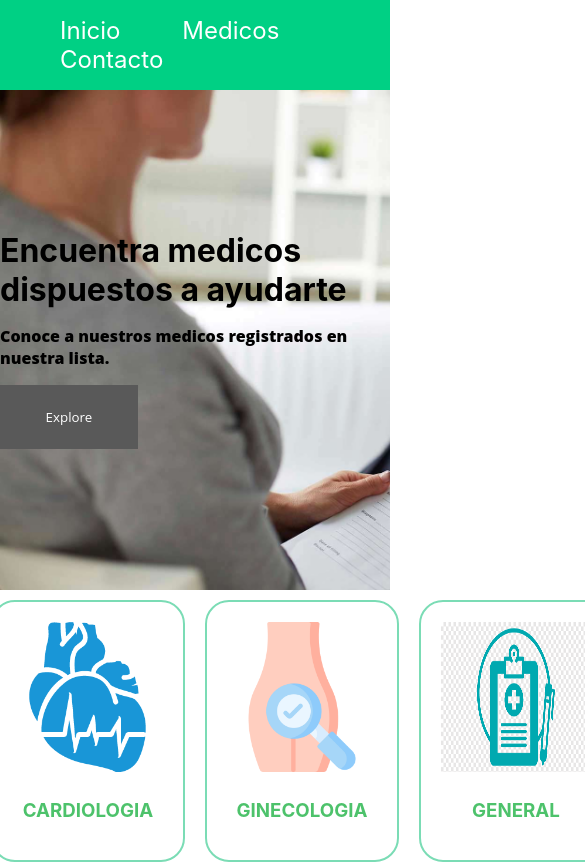
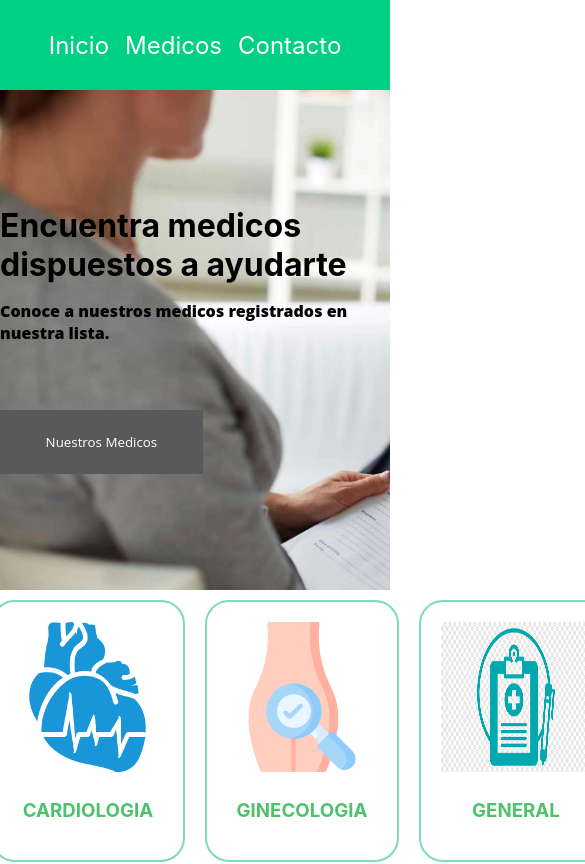
Before and after one commit to Cjmbutron/medicos, a React (Create React App) app: page / in a window 390 px wide. Shown: the top 864 px of the page, 585 px wide, since content can reach past the window. Built offline with nearby package versions, Linux system fonts and the light colour scheme; no server answers.

Commit message:
actualizando estilos responsive para max-width=800px

```diff
--- a/src/Components/Banner.jsx
+++ b/src/Components/Banner.jsx
@@ -7,7 +7,7 @@ function Banner() {
             <h1 className={styles.h1}> Encuentra medicos dispuestos a ayudarte </h1>
             <div >
                 <p className={styles.p}>Conoce a nuestros medicos registrados en nuestra lista.</p>
-                <button className={styles.button} > <a className={styles.button}  href='http://localhost:3000/nosotros'>  Explore</a></button>
+                <button className={styles.button} > <a className={styles.button}  href='http://localhost:3000/nosotros'>  nuestros medicos</a></button>
             </div>
         </div>
     );
--- a/src/Styles/Banner.module.css
+++ b/src/Styles/Banner.module.css
@@ -42,12 +42,14 @@
 }
 
 .button {
+    margin-top: 50px;
     border-width: 2px;
     border-style: solid;
     box-shadow: none;
     scroll-behavior: smooth;
     font-family: var(--body-fontFamily);
     font-weight: 2rem;
+    text-transform: capitalize;
     font-style: var(--body-fontStyle);
     background-color: rgb(89, 89, 89);
     color: rgb(255, 255, 255);
@@ -55,7 +57,17 @@
     border-color: rgb(89, 89, 89);
     padding: 1.3rem;
     &:hover{
-        color: red;
+        background-color: rgb(41, 40, 40);
+        border-color:  rgb(41, 40, 40);
+        font-size: 1.2rem;
     }
     text-decoration: none;
 }
+
+empezando a realizar los cambios responsive
+@media screen and (min-width: 800px) {
+    .contenedor {
+        padding-left: 20px;
+        padding-right: 20px;
+    }
+  }
--- a/src/Styles/Inicio.module.css
+++ b/src/Styles/Inicio.module.css
@@ -1,9 +1,8 @@
 
 .contenedor{
 
-    display: block;
+    display: flex;
     flex-direction: column;
-    align-items: center;
     justify-content: center;
 }
 .h1{
@@ -11,3 +10,9 @@
   align-content: center;
   color: var(--color--luminous-vivid-amber);
 }
+
+@media screen and (min-width: 800px) {
+  .contenedor {
+    margin: 10em 2em;
+  }
+}
--- a/src/Styles/Menu.module.css
+++ b/src/Styles/Menu.module.css
@@ -8,16 +8,17 @@
   flex-direction: row;
   align-items: center;
   justify-content: center;
+  width: 100%;
 }
 
-  .ul{
+.ul {
   margin: 0px;
 
 }
 
 .item {
   display: inline-block;
-    margin-right: 22px;
+  margin-right: 0px;
 }
 
 
@@ -30,8 +31,24 @@
 }
 
 .link:hover {
-    color:var(--color--white);
+  color: var(--color--white);
   background-color: var(--color--accent);
   margin: 5px;
   border-radius: 25px;
 }
+
+@media screen and (max-width: 800px) {
+  .item .link {
+    margin: 0px;
+    width: max-content;
+    display: flex;
+    align-items: center;
+    justify-content: flex-end;
+    padding: 5px;
+    margin: 3px;
+  }
+  .ul{
+    padding: 10px;
+  }
+
+}
--- a/src/Styles/Noticias.module.css
+++ b/src/Styles/Noticias.module.css
@@ -26,3 +26,12 @@
     line-height: 1.4em;
     color: var(--color--accent)
 }
+
+@media screen and (max-width: 800px) {
+    .contenedor{
+        flex-direction: column;
+    }
+    .imagen {
+      width: 90%;
+    }
+  }
```
Lines whose indentation alone changed are shown as unchanged.
